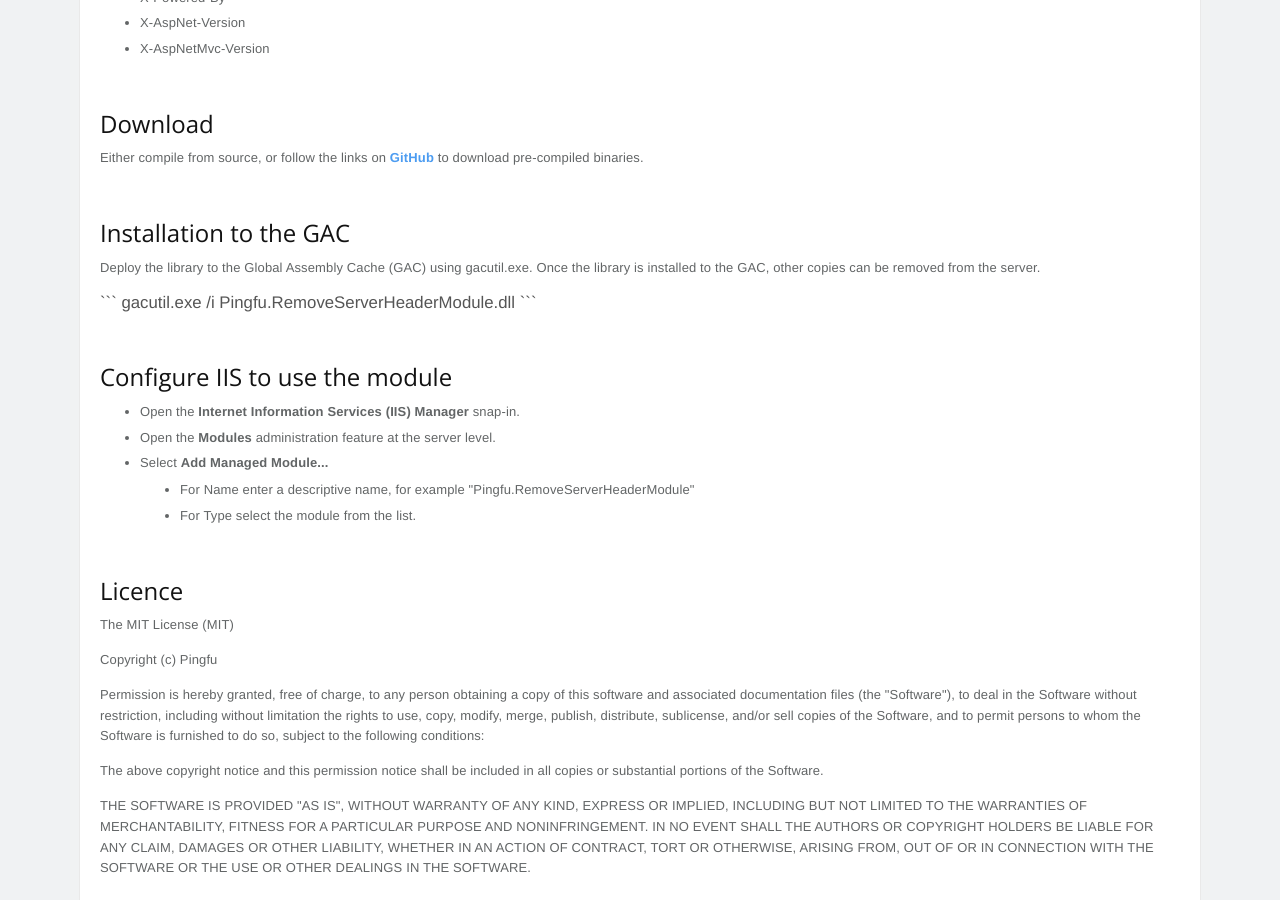
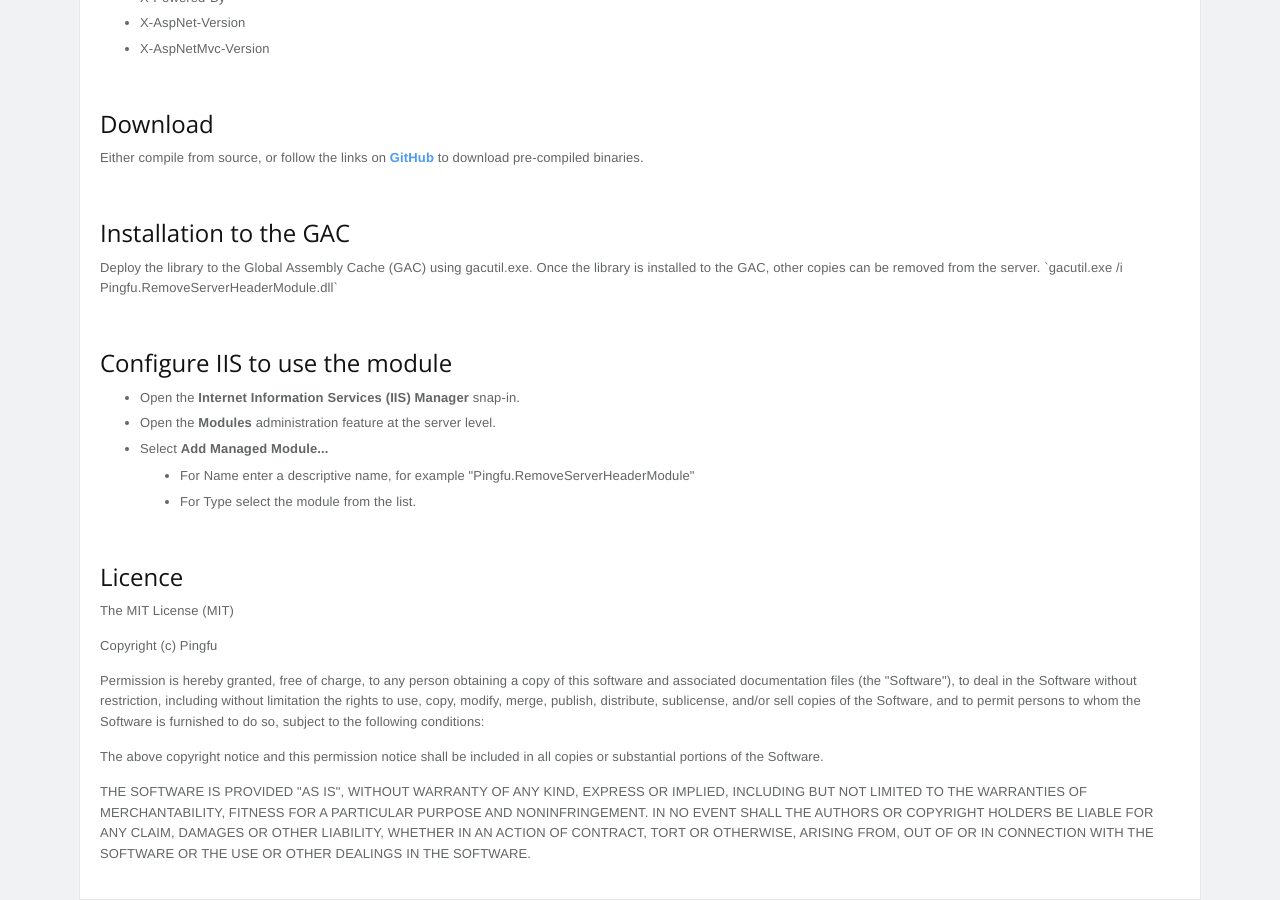
Before and after one commit to pingfu/pingfu.github.io, a Jekyll site: the page built from iis-remove-server-headers.html, in a window 1280 px wide and 900 px high, scrolled down 440 px. Built offline with Jekyll 4.4.1, drawn with Linux system fonts in a browser that asks for light colours; nearby versions of some CDN libraries; Markdown is read by kramdown in place of the engine named in the settings.

Commit message:
minor change

````diff
--- a/iis-remove-server-headers.html
+++ b/iis-remove-server-headers.html
@@ -29,11 +29,7 @@ breadcrumb: IIS Remove Server Headers
 
 	<h2>Installation to the GAC</h2>
 
-	<p>Deploy the library to the Global Assembly Cache (GAC) using gacutil.exe. Once the library is installed to the GAC, other copies can be removed from the server.</p>
-
-```
-gacutil.exe /i Pingfu.RemoveServerHeaderModule.dll
-```
+	<p>Deploy the library to the Global Assembly Cache (GAC) using gacutil.exe. Once the library is installed to the GAC, other copies can be removed from the server. `gacutil.exe /i Pingfu.RemoveServerHeaderModule.dll`</p>
 
 	<h2>Configure IIS to use the module</h2>
 
````
